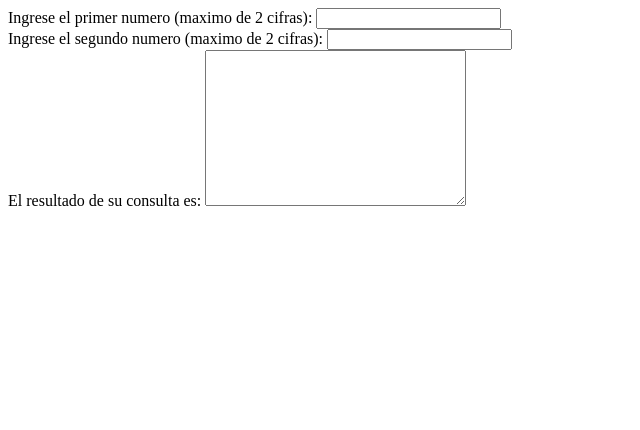
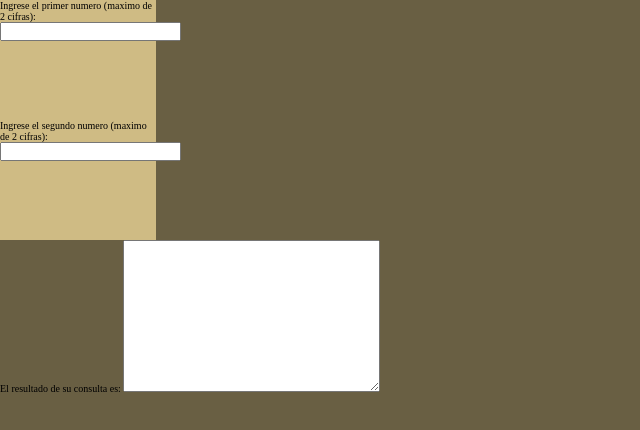
Before and after one commit to M1cifuz/compareNumbers, a plain HTML site: page index.html in a window 1280 px wide. Shown: the whole page, without its empty margins (0-640 px from the left). Drawn offline with Linux system fonts and the light colour scheme.

Commit message:
Agregando variables de colores y archivo js

```diff
--- a/index.html
+++ b/index.html
@@ -4,16 +4,21 @@
     <meta charset="UTF-8">
     <meta http-equiv="X-UA-Compatible" content="IE=edge">
     <meta name="viewport" content="width=device-width, initial-scale=1.0">
+    <link rel="stylesheet" href="index_style.css">
     <title>compare numbers</title>
 </head>
 <body>
-    <div class="primer numero">
-        <label for="num1">Ingrese el primer numero (maximo de 2 cifras):</label>
-        <input type="number" required minlength="1" maxlength="2">
+    <div class="numeros">
+        <div class="primer-numero">
+            <label for="num1">Ingrese el primer numero (maximo de 2 cifras):</label>
+            <input type="number" required minlength="1" maxlength="2">
+        </div>
+        <div class="segundo-numero">
+            <label for="num2">Ingrese el segundo numero (maximo de 2 cifras):</label>
+            <input type="number" required minlength="1" maxlength="2">
+        </div>
     </div>
-    <div class="segundo numero">
-        <label for="num2">Ingrese el segundo numero (maximo de 2 cifras):</label>
-        <input type="number" required minlength="1" maxlength="2">
+    <div class="operaciones">
     </div>
     <div class="resultado">
         <label for="num2">El resultado de su consulta es:</label>
--- a/index_style.css
+++ b/index_style.css
@@ -1,8 +1,27 @@
+:root{
+    --color1: #CFBB84;
+    --color2: #F5DD9D;
+    --color3: #E9D295;
+    --color4: #695F43;
+    --color5: #A8986C;
+}
 *{
     box-sizing: border-box;
     padding: 0;
     margin: 0;
 }
 html{
-    font-size: 62.5%;
+    font-size: 62.5%; /* esto para usar medidas rem (1 rem = 10 px)*/
 }
+body{
+    background-color: var(--color4);
+}
+/* contenedor numeros */
+
+.primer-numero, .segundo-numero{
+    width: 15.6rem;
+    height: 12rem;
+    background-color: var(--color1);
+}
+/* contenedor operaciones */
+/* contenedor resultado */
```
Also changed, not shown: index_script.js (added).
